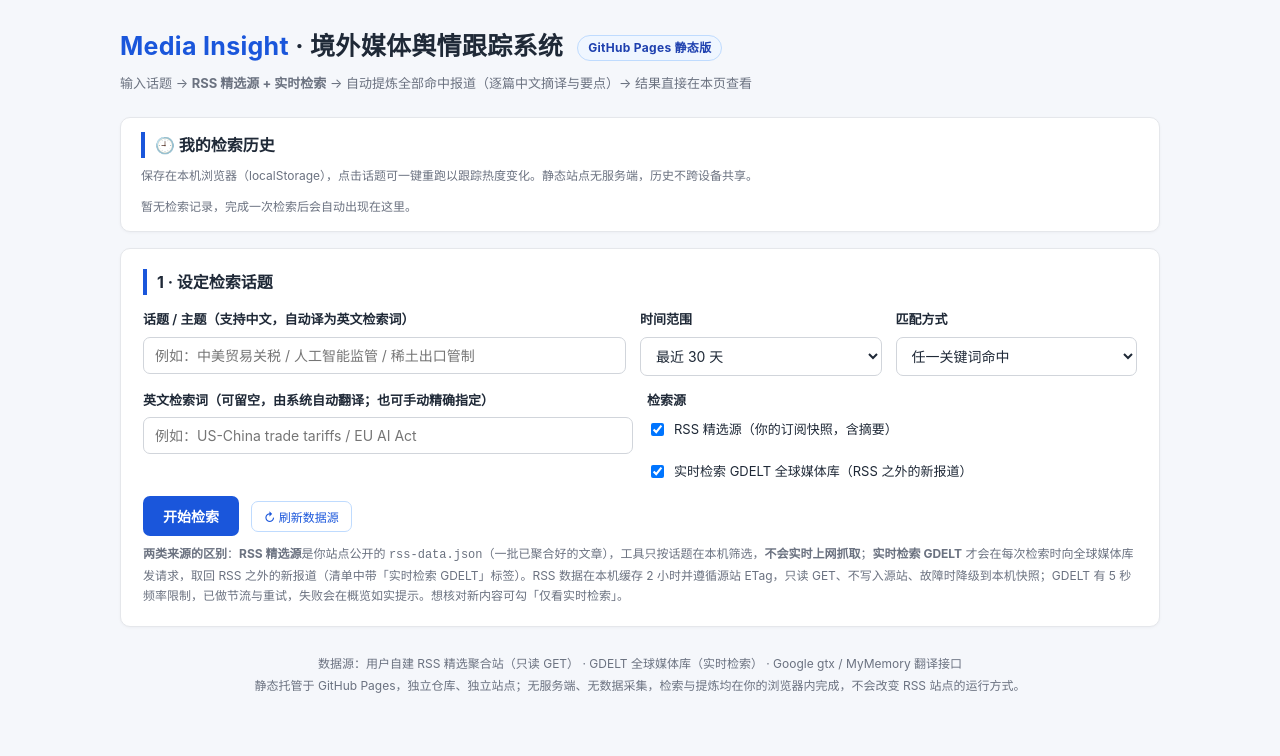
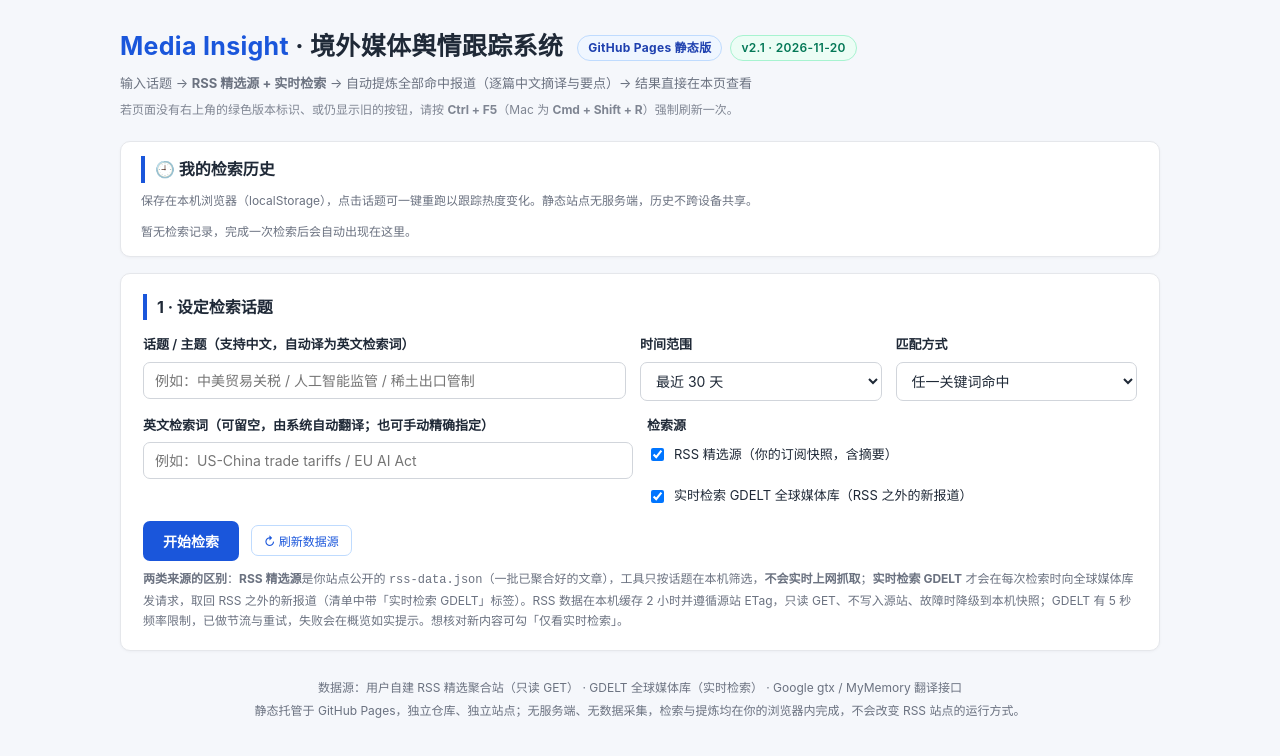
Before and after one commit to patfang0105/media-insight, a plain HTML site: page index.html in a window 1280 px wide. Drawn offline with Linux system fonts and the light colour scheme.

Commit message:
页面增加可见版本标识与脚本缓存破坏参数

```diff
--- a/index.html
+++ b/index.html
@@ -20,6 +20,7 @@ h1 span{color:var(--blue);}
 .sub{color:var(--muted);font-size:13px;}
 .badge{display:inline-block;background:#eff6ff;color:var(--blue-dark);border:1px solid #bfdbfe;
   border-radius:20px;padding:2px 10px;font-size:12px;margin-left:8px;vertical-align:middle;}
+.badge.ver{background:#ecfdf5;color:#047857;border-color:#a7f3d0;font-weight:600;}
 .panel{background:var(--card);border:1px solid var(--line);border-radius:10px;
   padding:20px 22px;margin-bottom:16px;box-shadow:0 1px 3px rgba(16,24,40,.04);}
 h2.sec{font-size:16px;margin:0 0 14px;padding-left:10px;border-left:4px solid var(--blue);}
@@ -118,8 +119,9 @@ footer{text-align:center;color:var(--muted);font-size:12px;margin-top:26px;line-
 <div class="wrap">
 
 <header>
-  <h1><span>Media Insight</span> · 境外媒体舆情跟踪系统 <span class="badge">GitHub Pages 静态版</span></h1>
+  <h1><span>Media Insight</span> · 境外媒体舆情跟踪系统 <span class="badge">GitHub Pages 静态版</span><span class="badge ver" title="看到此版本标识即为最新版本">v2.1 · 2026-11-20</span></h1>
   <div class="sub">输入话题 → <b>RSS 精选源 + 实时检索</b> → 自动提炼全部命中报道（逐篇中文摘译与要点）→ 结果直接在本页查看</div>
+  <div class="sub" style="margin-top:5px;font-size:12px;opacity:.85">若页面没有右上角的绿色版本标识、或仍显示旧的按钮，请按 <b>Ctrl + F5</b>（Mac 为 <b>Cmd + Shift + R</b>）强制刷新一次。</div>
 </header>
 
 <div class="panel" id="historyPanel" style="padding:14px 20px">
@@ -257,6 +259,6 @@ footer{text-align:center;color:var(--muted);font-size:12px;margin-top:26px;line-
 </footer>
 
 </div>
-<script src="app.js"></script>
+<script src="app.js?v=20261120b"></script>
 </body>
 </html>
```
